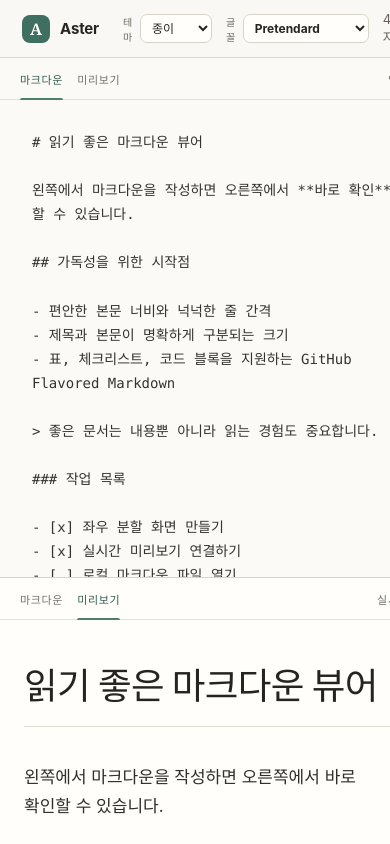
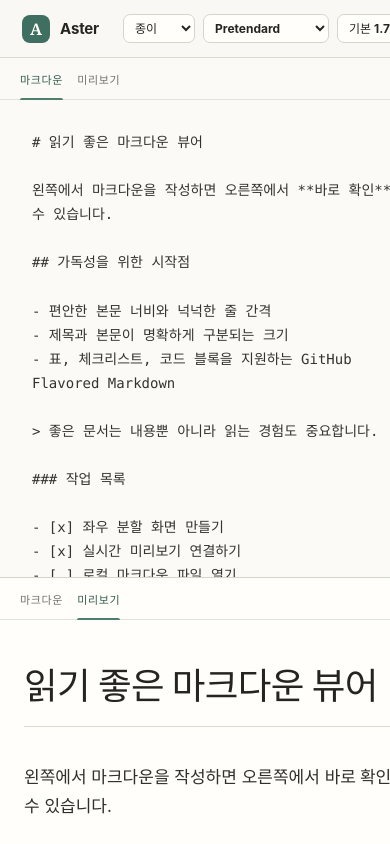
Before and after one commit to youseonghyeon/aster, a React (Vite) app: page / in a window 390 px wide. Shown: the top 844 px of the page. Built offline with nearby package versions, Linux system fonts and the light colour scheme; a web font is replaced by a local one.

Commit message:
feat: add adjustable reading line spacing

```diff
--- a/src/App.css
+++ b/src/App.css
@@ -100,13 +100,28 @@ select {
   --reading-font:
     "Noto Serif KR Variable", "Noto Serif KR", "AppleMyungjo", "Batang",
     serif;
-  --reading-line-height: 1.78;
 }
 
 .app-shell[data-font="system"] {
   --reading-font:
     -apple-system, BlinkMacSystemFont, "Apple SD Gothic Neo", "Segoe UI",
     "Noto Sans KR", "Malgun Gothic", sans-serif;
+}
+
+.app-shell[data-line-spacing="compact"] {
+  --reading-line-height: 1.5;
+}
+
+.app-shell[data-line-spacing="balanced"] {
+  --reading-line-height: 1.72;
+}
+
+.app-shell[data-line-spacing="relaxed"] {
+  --reading-line-height: 1.9;
+}
+
+.app-shell[data-line-spacing="wide"] {
+  --reading-line-height: 2.1;
 }
 
 .app-shell[data-theme="snow"] {
@@ -309,6 +324,10 @@ select {
 
 .font-picker select {
   min-width: 126px;
+}
+
+.spacing-picker select {
+  min-width: 88px;
 }
 
 .workspace {
@@ -656,6 +675,19 @@ select {
     grid-template-columns: 1fr auto;
   }
 
+  .header-actions {
+    gap: 8px;
+  }
+
+  .setting-picker {
+    gap: 0;
+  }
+
+  .setting-picker > span,
+  .character-count {
+    display: none;
+  }
+
   .document-name {
     display: none;
   }
--- a/src/App.tsx
+++ b/src/App.tsx
@@ -46,6 +46,7 @@ const minimumPaneWidth = 240;
 const dividerWidth = 9;
 const themeStorageKey = "aster:theme:v1";
 const fontStorageKey = "aster:reading-font:v1";
+const lineSpacingStorageKey = "aster:line-spacing:v1";
 
 const themes = [
   { value: "paper", label: "종이" },
@@ -61,8 +62,16 @@ const readingFonts = [
   { value: "system", label: "시스템 고딕" },
 ] as const;
 
+const lineSpacings = [
+  { value: "compact", label: "촘촘 1.5" },
+  { value: "balanced", label: "기본 1.7" },
+  { value: "relaxed", label: "여유 1.9" },
+  { value: "wide", label: "넓게 2.1" },
+] as const;
+
 type Theme = (typeof themes)[number]["value"];
 type ReadingFont = (typeof readingFonts)[number]["value"];
+type LineSpacing = (typeof lineSpacings)[number]["value"];
 
 type PaneKind = "editor" | "preview";
 type PaneSide = "left" | "right";
@@ -107,6 +116,27 @@ function saveReadingFont(font: ReadingFont) {
     localStorage.setItem(fontStorageKey, font);
   } catch {
     // The font still applies for this session when storage is unavailable.
+  }
+}
+
+function loadLineSpacing(): LineSpacing {
+  try {
+    const storedSpacing = localStorage.getItem(lineSpacingStorageKey);
+    const isKnownSpacing = lineSpacings.some(
+      (spacing) => spacing.value === storedSpacing,
+    );
+
+    return isKnownSpacing ? (storedSpacing as LineSpacing) : "balanced";
+  } catch {
+    return "balanced";
+  }
+}
+
+function saveLineSpacing(spacing: LineSpacing) {
+  try {
+    localStorage.setItem(lineSpacingStorageKey, spacing);
+  } catch {
+    // The spacing still applies for this session when storage is unavailable.
   }
 }
 
@@ -207,6 +237,7 @@ function App() {
   const [leftPane, setLeftPane] = useState<PaneKind>("editor");
   const [theme, setTheme] = useState(loadTheme);
   const [readingFont, setReadingFont] = useState(loadReadingFont);
+  const [lineSpacing, setLineSpacing] = useState(loadLineSpacing);
   const workspaceRef = useRef<HTMLElement>(null);
   const dividerRef = useRef<HTMLDivElement>(null);
   const splitPercentRef = useRef(50);
@@ -311,8 +342,20 @@ function App() {
     saveReadingFont(nextFont);
   }
 
+  function handleLineSpacingChange(event: ChangeEvent<HTMLSelectElement>) {
+    const nextSpacing = event.currentTarget.value as LineSpacing;
+
+    setLineSpacing(nextSpacing);
+    saveLineSpacing(nextSpacing);
+  }
+
   return (
-    <div className="app-shell" data-theme={theme} data-font={readingFont}>
+    <div
+      className="app-shell"
+      data-theme={theme}
+      data-font={readingFont}
+      data-line-spacing={lineSpacing}
+    >
       <header className="app-header">
         <div className="brand" aria-label="Aster 마크다운 뷰어">
           <span className="brand-mark" aria-hidden="true">
@@ -342,6 +385,20 @@ function App() {
               {readingFonts.map((fontOption) => (
                 <option key={fontOption.value} value={fontOption.value}>
                   {fontOption.label}
+                </option>
+              ))}
+            </select>
+          </label>
+          <label className="setting-picker spacing-picker">
+            <span>행간</span>
+            <select
+              name="line-spacing"
+              value={lineSpacing}
+              onChange={handleLineSpacingChange}
+            >
+              {lineSpacings.map((spacingOption) => (
+                <option key={spacingOption.value} value={spacingOption.value}>
+                  {spacingOption.label}
                 </option>
               ))}
             </select>
```
